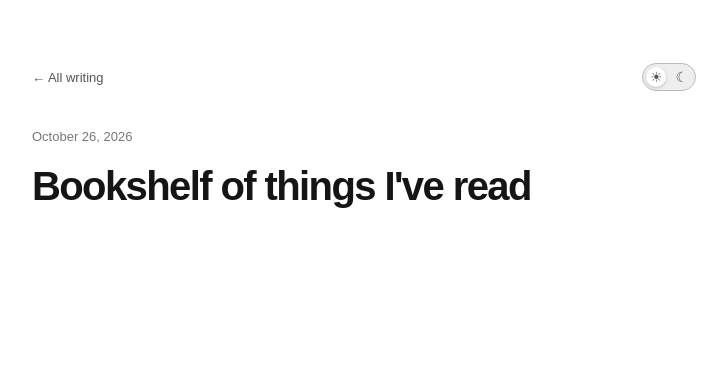
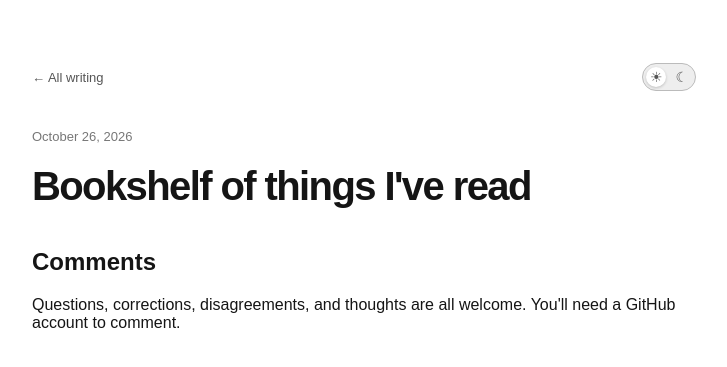
Before and after one commit to anjalisurana-commits/anjalisurana-commits.github.io, a Jekyll site: the page built from _posts/2026-10-26-bookshelf-of-things-ive-read.md, in a window 1280 px wide. Shown: the top 367 px of the page, without its empty margins (276-1003 px from the left). Built offline with Jekyll 4.4.1, drawn with Linux system fonts in a browser that asks for light colours; comment, search, counter and statistics services are not loaded.

Commit message:
Add source-managed author annotations and reader comments

```diff
--- a/_layouts/post.html
+++ b/_layouts/post.html
@@ -2,4 +2,39 @@
 layout: default
 ---
 <a class="back" href="{{ '/' | relative_url }}">← All writing</a>
-<article><div class="eyebrow">{{ page.date | date: "%B %-d, %Y" }}</div><h1>{{ page.title | escape }}</h1><div class="prose">{{ content }}</div></article>
+<article>
+  <div class="eyebrow">{{ page.date | date: "%B %-d, %Y" }}</div>
+  <h1>{{ page.title | escape }}</h1>
+  <div class="prose" id="essay-content">{{ content }}</div>
+</article>
+{% if page.annotations and page.annotations.size > 0 %}
+<script id="essay-annotations" type="application/json">{{ page.annotations | jsonify }}</script>
+<script src="{{ '/annotations.js' | relative_url }}" defer></script>
+{% endif %}
+<section class="reader-comments" aria-labelledby="reader-comments-title">
+  <h2 id="reader-comments-title">Comments</h2>
+  <p>Questions, corrections, disagreements, and thoughts are all welcome. You'll need a GitHub account to comment.</p>
+  <script src="https://utteranc.es/client.js"
+          repo="anjalisurana-commits/anjalisurana-commits.github.io"
+          issue-term="pathname"
+          theme="github-light"
+          crossorigin="anonymous"
+          async></script>
+</section>
+<script>
+(function(){
+  var section = document.querySelector('.reader-comments');
+  if (!section) return;
+  function setTheme() {
+    var frame = section.querySelector('iframe.utterances-frame');
+    if (!frame || !frame.contentWindow) return;
+    frame.contentWindow.postMessage({
+      type: 'set-theme',
+      theme: document.documentElement.dataset.theme === 'dark' ? 'github-dark' : 'github-light'
+    }, 'https://utteranc.es');
+  }
+  new MutationObserver(setTheme).observe(document.documentElement, { attributes: true, attributeFilter: ['data-theme'] });
+  new MutationObserver(setTheme).observe(section, { childList: true, subtree: false });
+  setTheme();
+})();
+</script>
```
